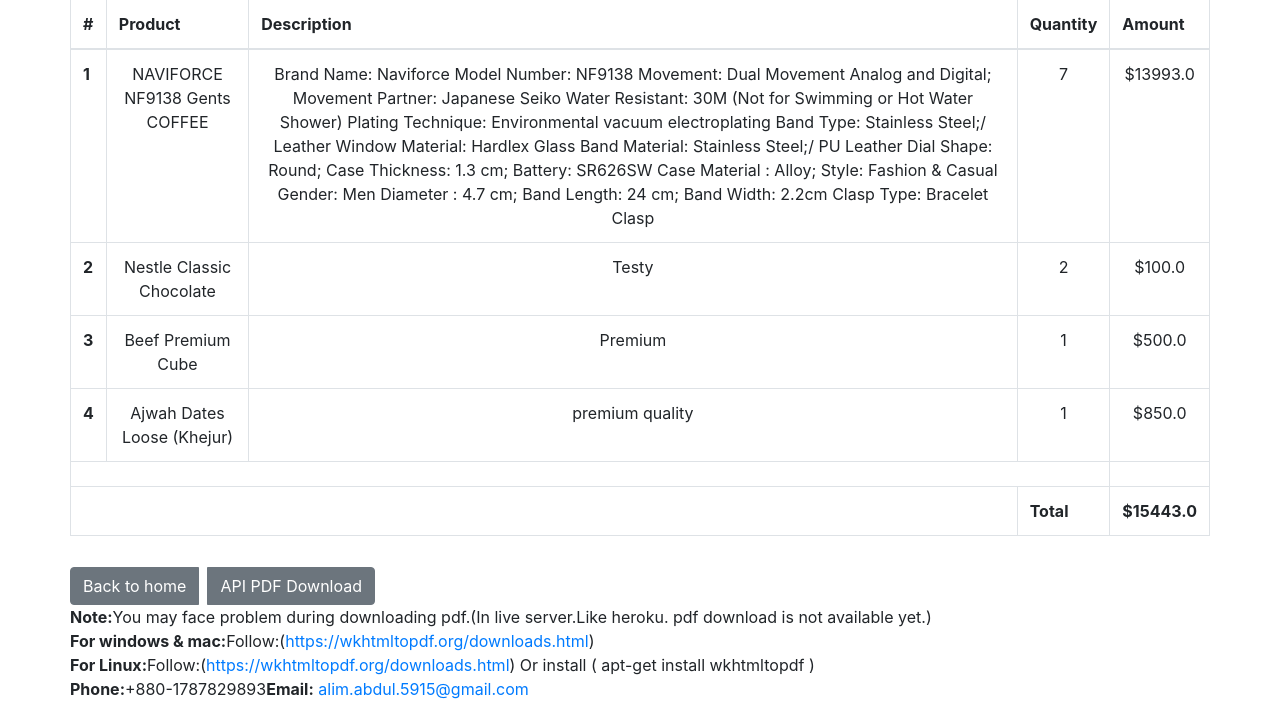
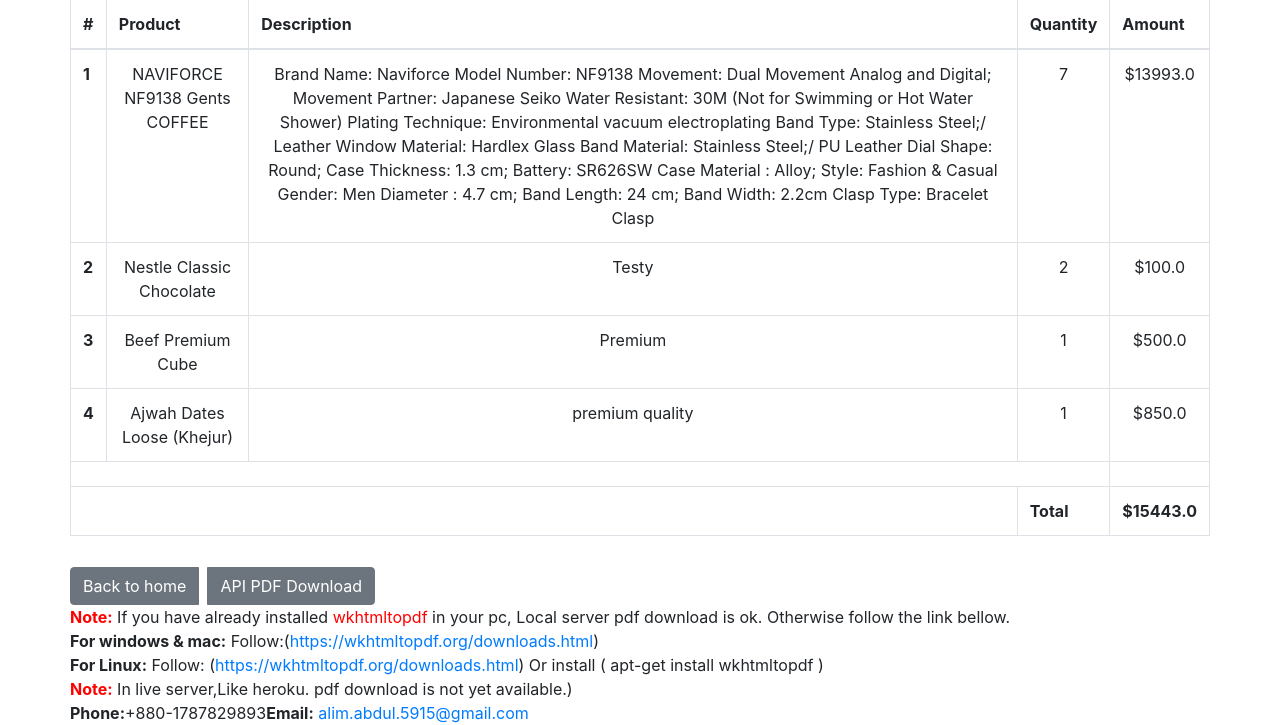
Before and after one commit to md-abdul-alim/Super-Shop-Management, a Django app: a page that uses templates/pdf_invoice_view.html in a window 1280 px wide. Shown: the part 149-874 px from the top of the page. Before the commit the page ends 848 px from the top, so only its background shows below. Run offline with Django 3.2, Linux system fonts and the light colour scheme; a user stored in the database is signed in; data comes from the database, SQL or seed files in the repository; some libraries are stand-ins or nearby versions.

Commit message:
'pdfviewpage'

```diff
--- a/templates/pdf_invoice_view.html
+++ b/templates/pdf_invoice_view.html
@@ -106,17 +106,22 @@
       </div>
     <div class="row">
         <div class="span3">
-            <strong>Note:</strong>You may face problem during downloading pdf.(In live server.Like heroku. pdf download is not available yet.)
+            <strong style="color: red;">Note:</strong> If you have already installed <span style="color: red;">wkhtmltopdf</span> in your pc, Local server pdf download is ok. Otherwise follow the link bellow.
         </div>
     </div>
     <div class="row">
         <div class="span3">
-            <strong>For windows & mac:</strong>Follow:(<a href="https://wkhtmltopdf.org/downloads.html" target="_blank">https://wkhtmltopdf.org/downloads.html</a>)
+            <strong>For windows & mac:</strong> Follow:(<a href="https://wkhtmltopdf.org/downloads.html" target="_blank">https://wkhtmltopdf.org/downloads.html</a>)
         </div>
     </div>
     <div class="row">
         <div class="span3">
-            <strong>For Linux:</strong>Follow:(<a href="https://wkhtmltopdf.org/downloads.html" target="_blank">https://wkhtmltopdf.org/downloads.html</a>) Or install ( apt-get install wkhtmltopdf )
+            <strong>For Linux:</strong> Follow: (<a href="https://wkhtmltopdf.org/downloads.html" target="_blank">https://wkhtmltopdf.org/downloads.html</a>) Or install ( apt-get install wkhtmltopdf )
+        </div>
+    </div>
+    <div class="row">
+        <div class="span3">
+            <strong style="color: red;">Note:</strong> In live server,Like heroku. pdf download is not yet available.)
         </div>
     </div>
     <div class="row">
```
